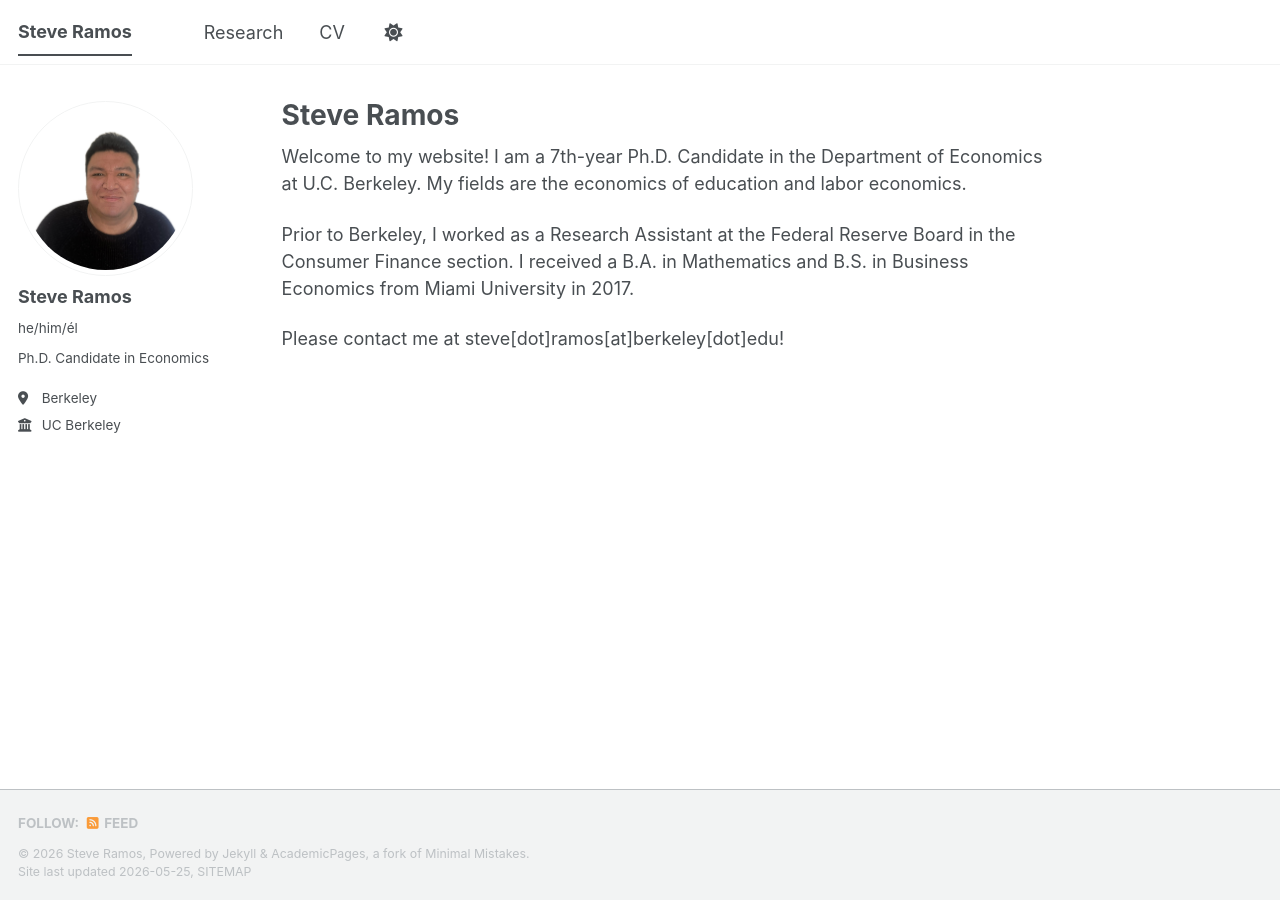
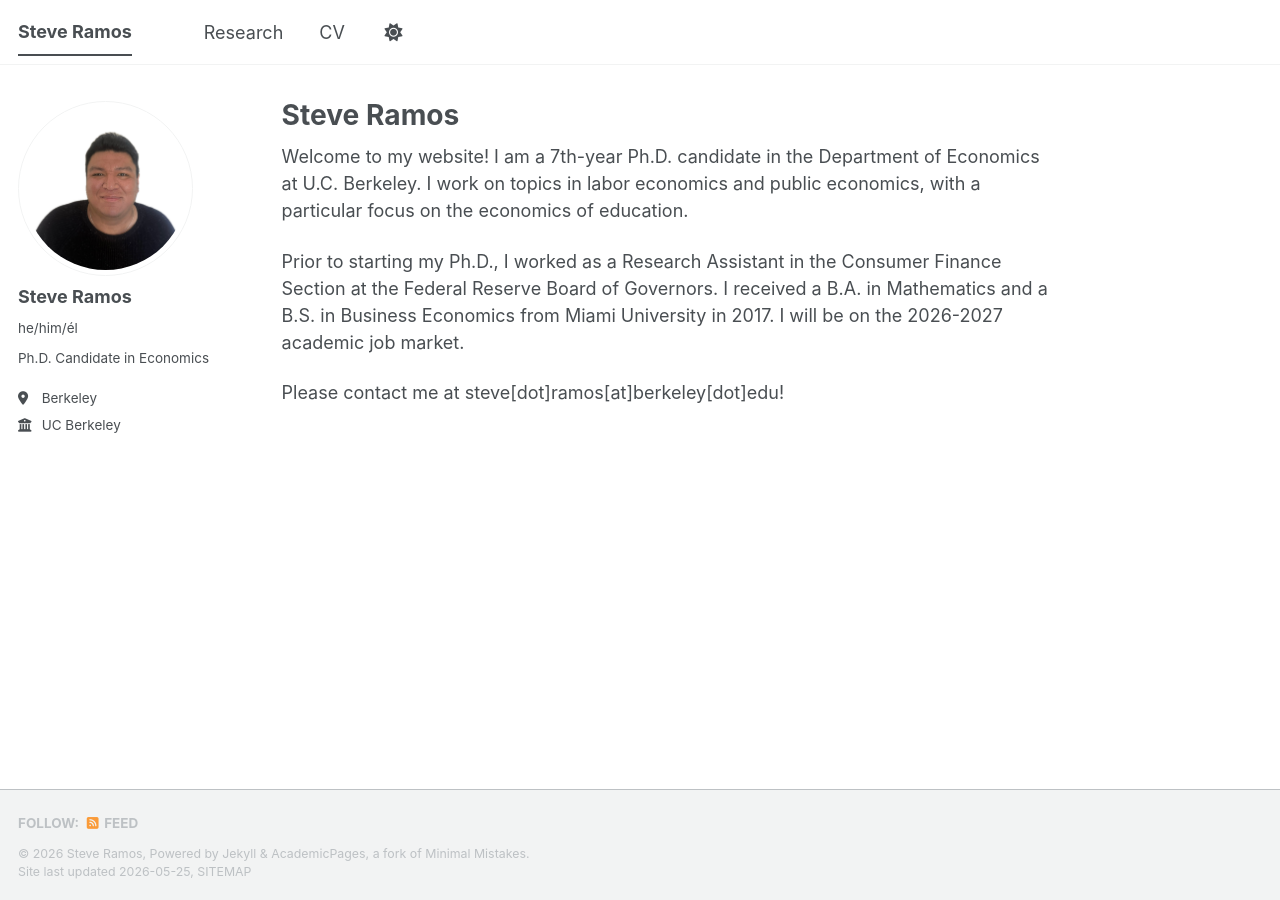
Before and after one commit to ramos-steve/ramos-steve.github.io, a Jekyll site: the page built from _pages/about.md, in a window 1280 px wide. Built offline with Jekyll 4.4.1, drawn with Linux system fonts in a browser that asks for light colours; a script bundle is joined from its source files by our own code; library files that are not in the unit come from our copies.

Commit message:
Update about.md

```diff
--- a/_pages/about.md
+++ b/_pages/about.md
@@ -7,8 +7,8 @@ redirect_from:
   - /about.html
 ---
 
-Welcome to my website! I am a 7th-year Ph.D. Candidate in the Department of Economics at U.C. Berkeley. My fields are the economics of education and labor economics.
+Welcome to my website! I am a 7th-year Ph.D. candidate in the Department of Economics at U.C. Berkeley. I work on topics in labor economics and public economics, with a particular focus on the economics of education.
 
-Prior to Berkeley, I worked as a Research Assistant at the Federal Reserve Board in the Consumer Finance section. I received a B.A. in Mathematics and B.S. in Business Economics from Miami University in 2017.
+Prior to starting my Ph.D., I worked as a Research Assistant in the Consumer Finance Section at the Federal Reserve Board of Governors. I received a B.A. in Mathematics and a B.S. in Business Economics from Miami University in 2017. I will be on the 2026-2027 academic job market.
 
 Please contact me at steve[dot]ramos[at]berkeley[dot]edu!
```
